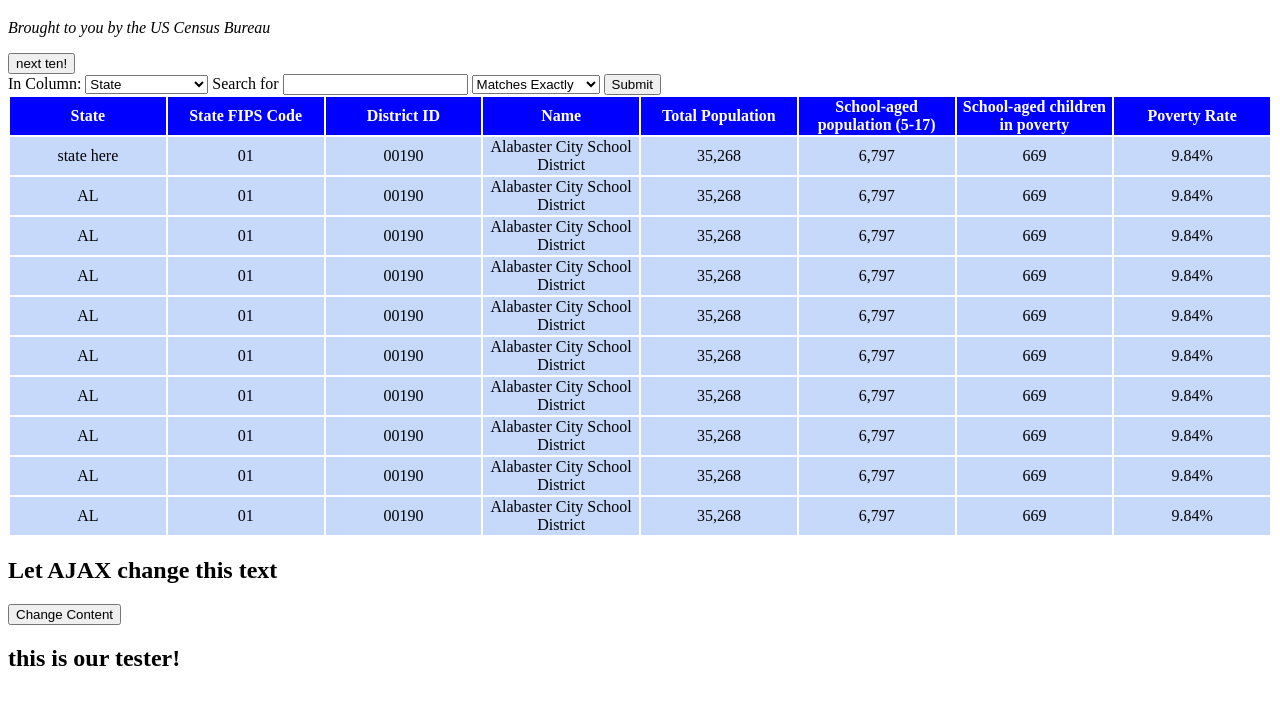
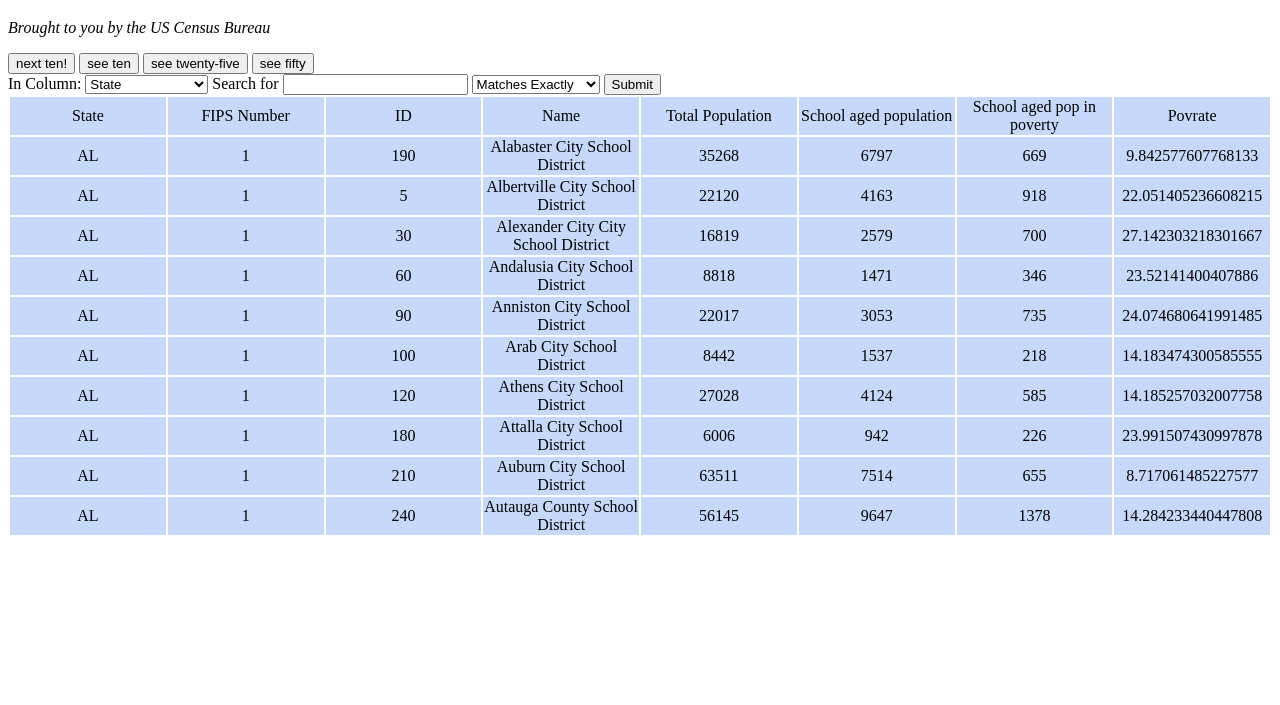
Before and after one commit to marianagarz/ChildPoverty, a plain HTML site: page index.html in a window 1280 px wide. Shown: the part 61-766 px from the top of the page. Drawn offline with Linux system fonts and the light colour scheme.

Commit message:
table size changing, no scroll

```diff
--- a/index.html
+++ b/index.html
@@ -15,6 +15,10 @@
     </div>
 
 	<button type="button" onclick="nextPage()">next ten!</button>
+
+	<button type="button" onclick="changeDisplay(10)">see ten</button>
+	<button type="button" onclick="changeDisplay(25)">see twenty-five</button>
+	<button type="button" onclick="changeDisplay(50)">see fifty</button>
 
     <form id="search" onSubmit="myFunction()">
         <lable for="search-column">In Column:</lable>
@@ -60,121 +64,13 @@
               <td>669</td>
               <td>9.84%</td>
           </tr>
-		  <tr>
-              <td >AL</td>
-              <td>01</td>
-              <td>00190</td>
-              <td>Alabaster City School District</td>
-              <td>35,268</td>
-              <td>6,797</td>
-              <td>669</td>
-              <td>9.84%</td>
-          </tr>
-		  <tr>
-              <td>AL</td>
-              <td>01</td>
-              <td>00190</td>
-              <td>Alabaster City School District</td>
-              <td>35,268</td>
-              <td>6,797</td>
-              <td>669</td>
-              <td>9.84%</td>
-          </tr>
-		  <tr>
-              <td>AL</td>
-              <td>01</td>
-              <td>00190</td>
-              <td>Alabaster City School District</td>
-              <td>35,268</td>
-              <td>6,797</td>
-              <td>669</td>
-              <td>9.84%</td>
-          </tr>
-		  <tr>
-              <td>AL</td>
-              <td>01</td>
-              <td>00190</td>
-              <td>Alabaster City School District</td>
-              <td>35,268</td>
-              <td>6,797</td>
-              <td>669</td>
-              <td>9.84%</td>
-          </tr>
-		  <tr>
-              <td>AL</td>
-              <td>01</td>
-              <td>00190</td>
-              <td>Alabaster City School District</td>
-              <td>35,268</td>
-              <td>6,797</td>
-              <td>669</td>
-              <td>9.84%</td>
-          </tr>
-		  <tr>
-              <td>AL</td>
-              <td>01</td>
-              <td>00190</td>
-              <td>Alabaster City School District</td>
-              <td>35,268</td>
-              <td>6,797</td>
-              <td>669</td>
-              <td>9.84%</td>
-          </tr>
-		  <tr>
-              <td>AL</td>
-              <td>01</td>
-              <td>00190</td>
-              <td>Alabaster City School District</td>
-              <td>35,268</td>
-              <td>6,797</td>
-              <td>669</td>
-              <td>9.84%</td>
-          </tr>
-		  <tr>
-              <td>AL</td>
-              <td>01</td>
-              <td>00190</td>
-              <td>Alabaster City School District</td>
-              <td>35,268</td>
-              <td>6,797</td>
-              <td>669</td>
-              <td>9.84%</td>
-          </tr>
-		  <tr>
-              <td>AL</td>
-              <td>01</td>
-              <td>00190</td>
-              <td>Alabaster City School District</td>
-              <td>35,268</td>
-              <td>6,797</td>
-              <td>669</td>
-              <td>9.84%</td>
-          </tr>
       </tbody>
   </table>
-
-
-  <div id="demo">
-  <h2>Let AJAX change this text</h2>
-  </div>
-  <button type="button" onclick="loadDoc()">Change Content</button>
-
-  <div id="test">
-  <h2>this is our tester!</h2>
-  </div>
 
 
 
 
 
 
-
-  <p id= "output"></p>
-
-
-    <script>
-
-
-    </script>
  </body>
 </html>
--- a/script.js
+++ b/script.js
@@ -1,17 +1,18 @@
-//let pointer=0;
-   /*function myFunction() {
+
+let length=0;
+let pointer=0;
+const fullTable=[];
+
+function myFunction() {
 		window.alert("Fill in this code please!");
 	}
 
-	function nextPage(){
-		pointer= pointer+10;
-		window.alert("you have scrolled, now looking at "+pointer+" to "+(pointer+10));
+
+function nextPage(){
+
+		window.alert("you have scrolled,"+length+" now looking at "+pointer+" to "+(pointer+length));
+		pointer+=length;
 	}
-
-  window.onload= function(){
-   let state= "MD";
-   document.getElementById("state").innerHTML=state;
- };*/
 
 
 function loadDoc() {
@@ -25,7 +26,7 @@ function loadDoc() {
 }
 
 function toArray(text){
-	const fullTable=[];
+
 
 	const rows= text.split("\n");
 
@@ -36,8 +37,20 @@ function toArray(text){
 		fullTable.push(obj);
 	}
 
-	toTable(fullTable);
+	changeDisplay(10);
 
+
+
+}
+
+function changeDisplay(num)
+{
+	length= num;
+	const temp= [];
+	for (i=0;i<num;i++)
+		temp[i]=fullTable[i];
+
+	toTable(temp);
 }
 
 function toTable(array)
@@ -50,3 +63,5 @@ function toTable(array)
 	document.getElementById("table").innerHTML = html;
 
 }
+
+loadDoc();
```
